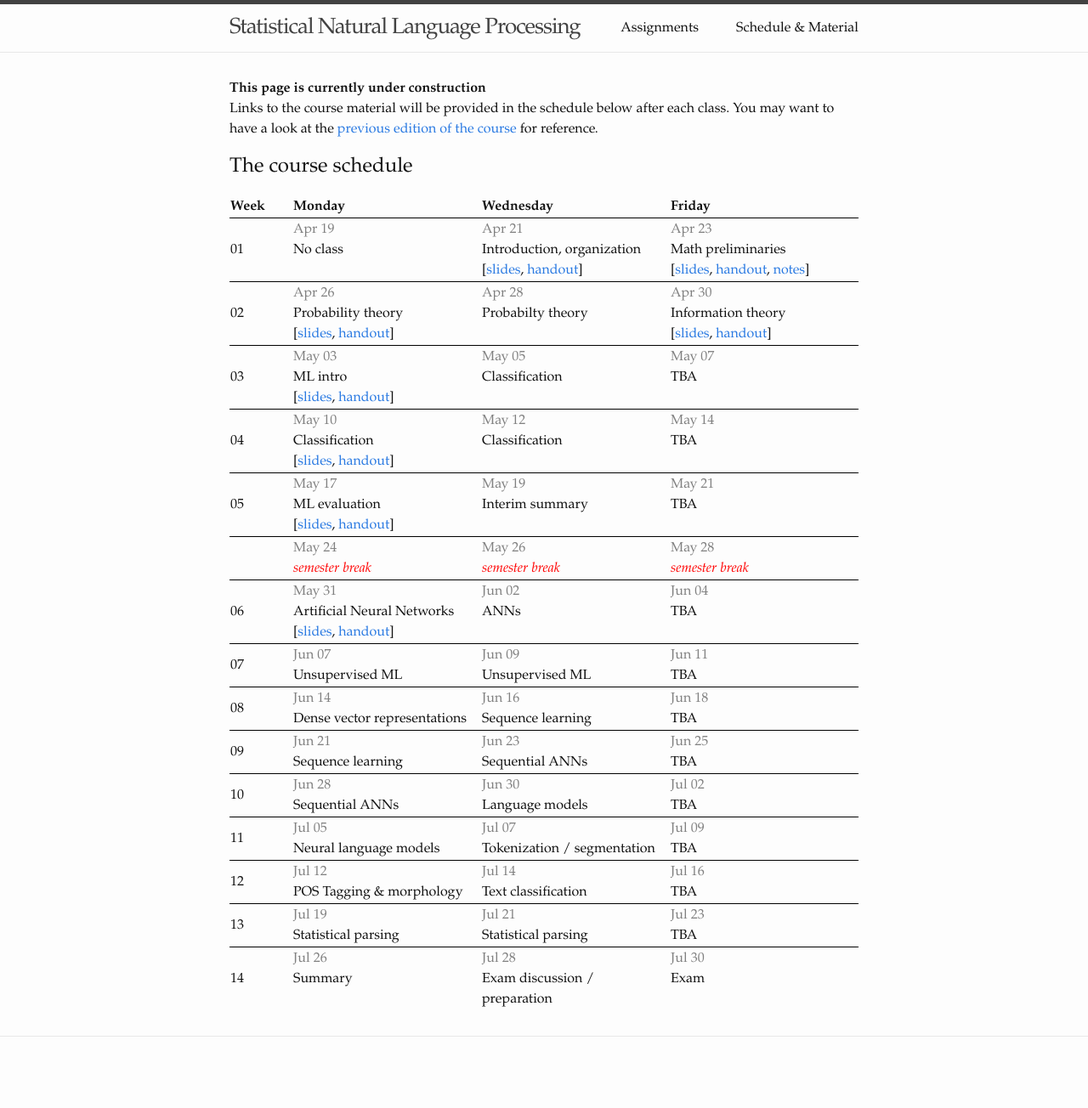
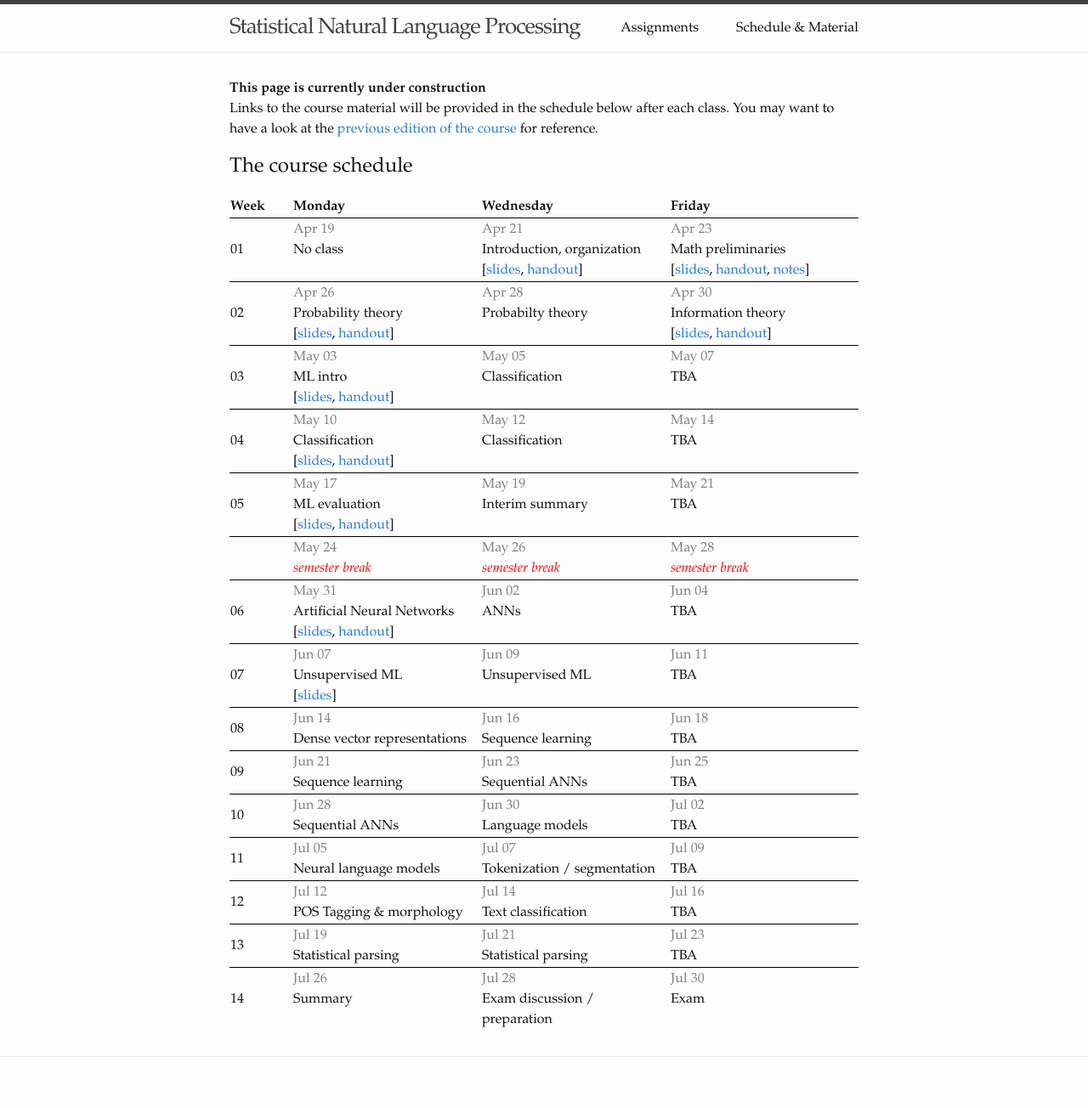
Before and after one commit to snlp2021/snlp2021.github.io, a Jekyll site: the page built from schedule.md, in a window 1280 px wide. Shown: the whole page at 85% size. Built offline with Jekyll 4.4.1, drawn with Linux system fonts in a browser that asks for light colours; before the commit the page ends 1280 px from its top, so only the background shows below that.

Commit message:
Unsuprevised learning slides.

```diff
--- a/_data/schedule.yml
+++ b/_data/schedule.yml
@@ -80,6 +80,8 @@
   dates:
     Jun 07:
       topic: Unsupervised ML
+      links:
+        slides: slides/unsupervised.pdf
     Jun 09:
       topic: Unsupervised ML
     Jun 11:
```
Also changed, not shown: 1 other file.
